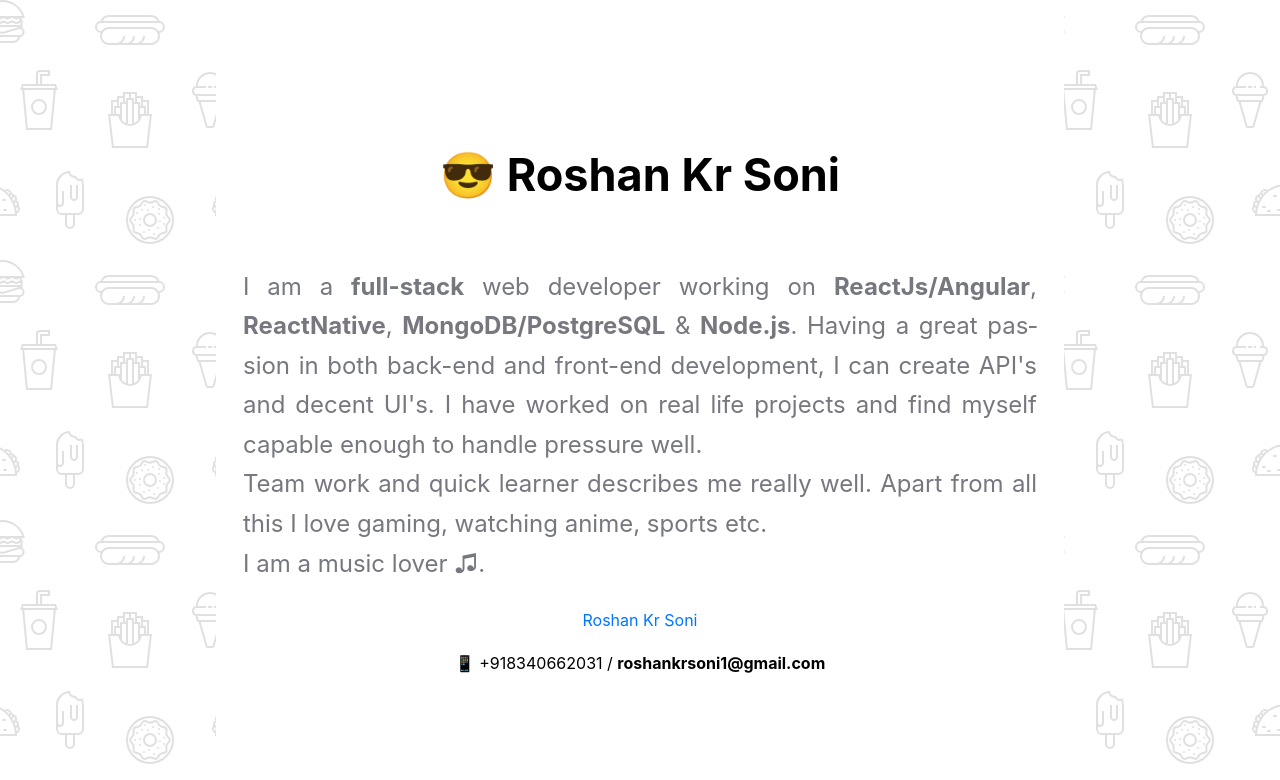
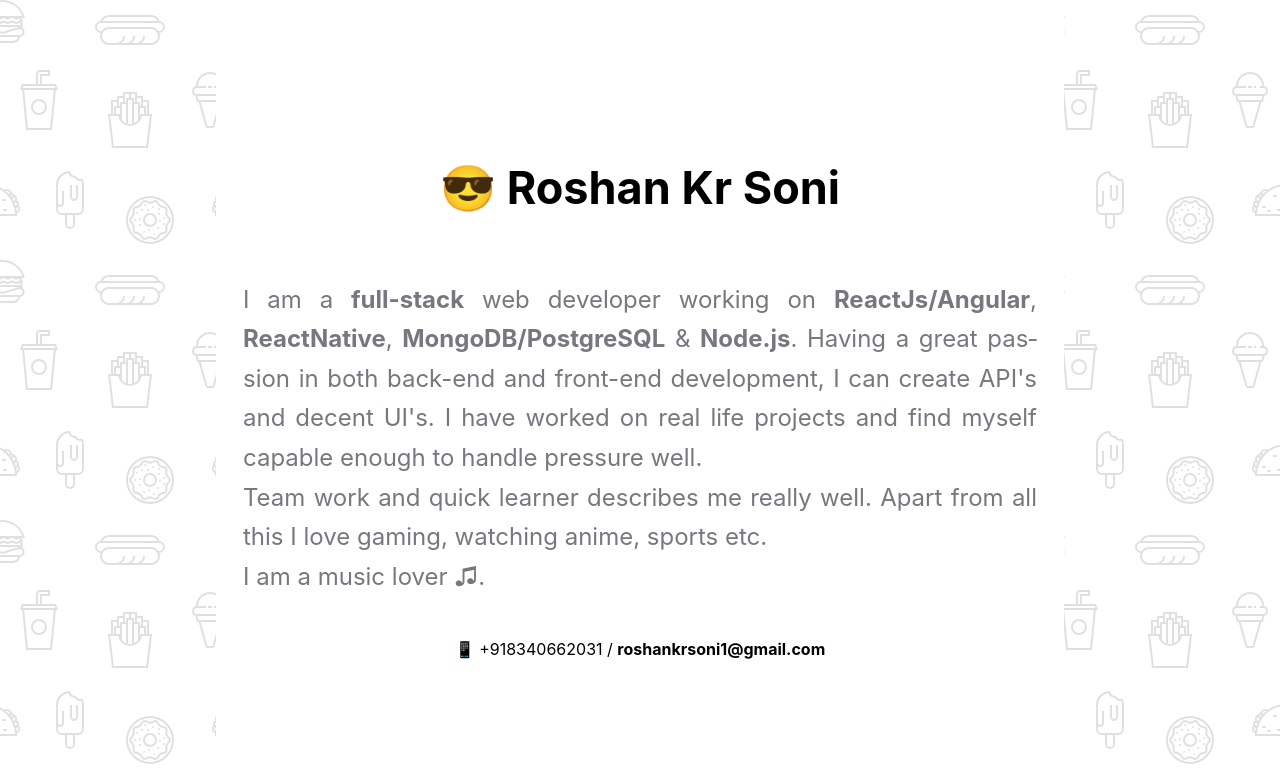
Before and after one commit to Roshankrsoni/react-app, a React (Create React App) app: page / in a window 1280 px wide. Shown: the top 780 px of the page. Built offline with nearby package versions, Linux system fonts and the light colour scheme.

Commit message:
Update App.js

```diff
--- a/src/App.js
+++ b/src/App.js
@@ -11,8 +11,7 @@ function App() {
    I can create API's and decent UI's. I have worked on real life projects and find myself capable enough to handle pressure
    well. <br /> Team work and quick learner describes me really well. Apart from all this I love gaming, watching anime, sports etc. <br />
    I am a music lover ♫. </p>
-      <div className="LI-profile-badge"  data-version="v1" data-size="medium" data-locale="en_US" data-type="horizontal" data-theme="light" data-vanity="roshankrsoni">
-   <a className="LI-simple-link" href='https://in.linkedin.com/in/roshankrsoni?trk=profile-badge'>Roshan Kr Soni</a></div>
+
     <p> 📱 +918340662031 / <b>roshankrsoni1@gmail.com </b></p>
 
 
```
